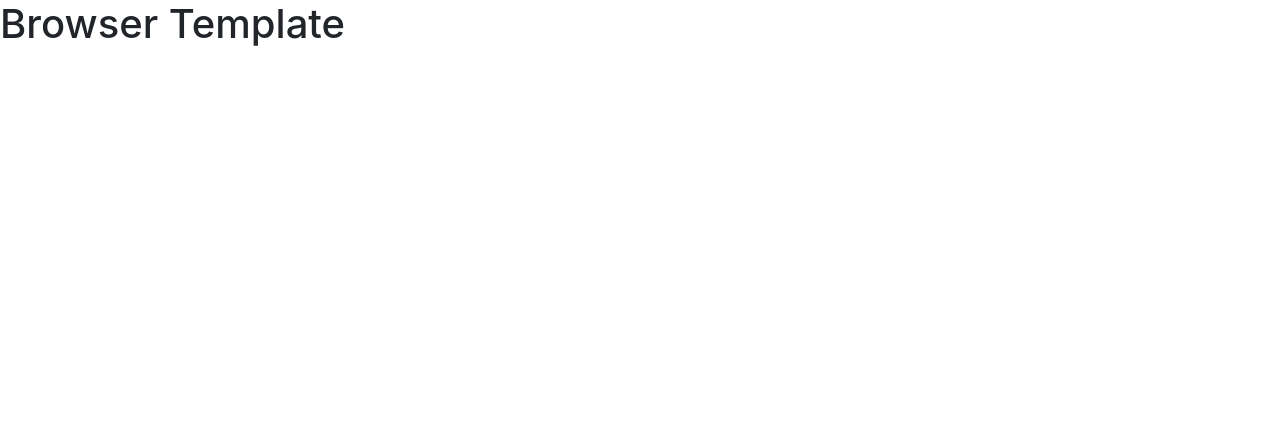
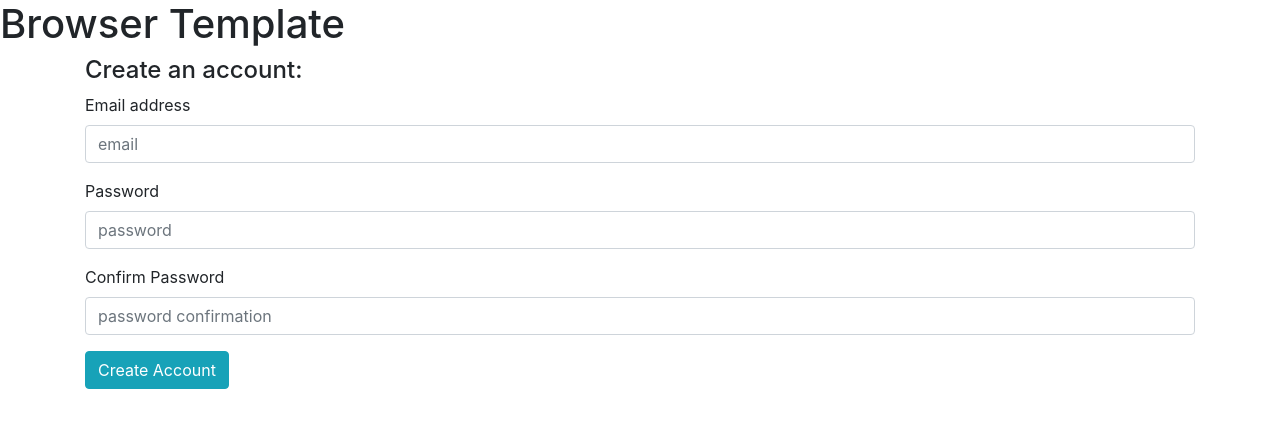
Before and after one commit to lenilunderman/tic-tac-toe-client, a website built with webpack: page index.html in a window 1280 px wide. Built offline with nearby package versions, Linux system fonts and the light colour scheme.

Commit message:
Sign up - Create Account HTML form has been created.
Other functionallities will be added later on. The next steps will be creating and testing the end points of the api and registering users to the database.

```diff
--- a/index.html
+++ b/index.html
@@ -1,5 +1,6 @@
 <!DOCTYPE html>
 <html>
+
 <head>
   <title>Example</title>
   <meta name="viewport" content="width=device-width, initial-scale=1">
@@ -11,7 +12,36 @@
   <script src="public/vendor.js" type="text/javascript" charset="utf-8" defer></script>
   <script src="public/application.js" type="text/javascript" charset="utf-8" defer></script>
 </head>
+
 <body>
   <h1>Browser Template</h1>
+  <div class="container">
+    <!--start ! create account for the user -->
+    <div class="create-account">
+      <h4>Create an account:</h4>
+      <form id="create-account">
+        <div class="form-group">
+          <label for="email">Email address </label>
+          <input type="email" id="email" class="form-control" placeholder="email" name="credentials[email]">
+        </div>
+        <div class="form-group">
+          <label for="password">Password </label>
+          <input type="text" id="password" class="form-control" placeholder="password" name="credentials[password]">
+        </div>
+        <div class="form-group">
+          <label for="password_confirmation"> Confirm Password </label>
+          <input type="text" id="password_confirmation" class="form-control" placeholder="password confirmation"
+            name="credentials[password_confirmation]">
+        </div>
+        <button type="submit" class="btn btn-info"> Create Account </button>
+      </form>
+    </div>
+    <!-- end of create account for the user-->
+  </div>
+
+
+
+
 </body>
+
 </html>
```
Also changed, not shown: .eslintrc.json. Lines whose indentation alone changed are shown as unchanged.
